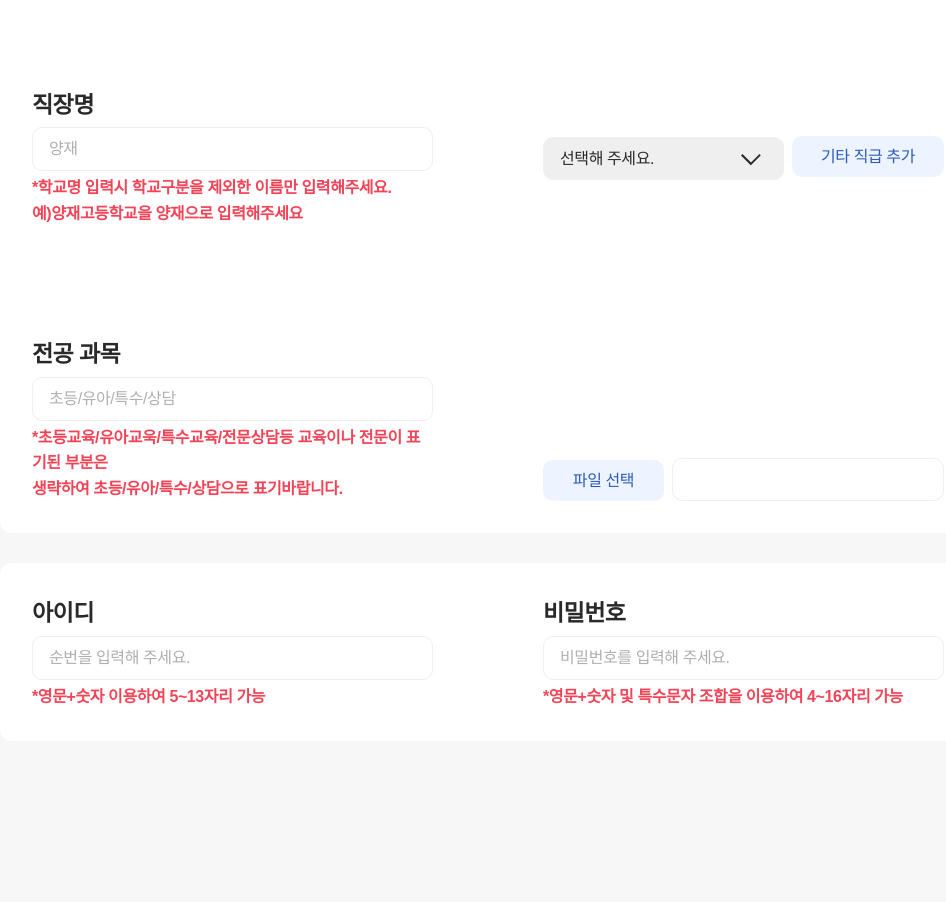
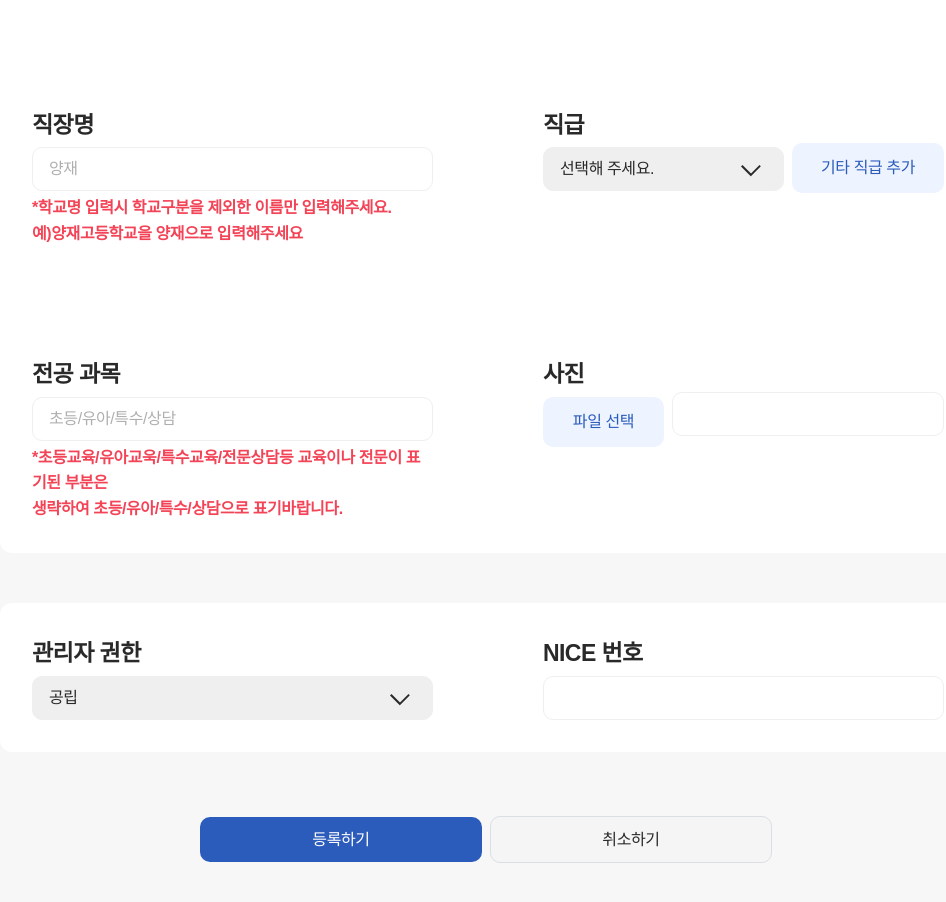
Before and after one commit to puritechlab1155/Gyowon, a plain HTML site: page users-create.html in a window 1280 px wide. Shown: the part 1156-2058 px from the top of the page, without its empty margins (280-1226 px from the left). Before the commit the page ends 1897 px from the top, so only its background shows below. Drawn offline with nearby package versions, Linux system fonts and the light colour scheme; a web font is replaced by a local one.

Commit message:
users-create컨텐츠 작업 및 top버튼 추가

```diff
--- a/users-create.html
+++ b/users-create.html
@@ -223,7 +223,6 @@
         </div>
     </header>
 
-
     <!-- 컨텐츠 영역 -->
     <div id="main-content" class="ml-64 max-lg:ml-52 max-md:ml-0 transition-all duration-300">
         <div class="w-full h-full px-6">
@@ -261,10 +260,10 @@
                             </div>
 
                             <div class="flex gap-20 items-start">
-                                <!-- 이름 -->
+                                <!-- 성명 -->
                                 <div class="flex gap-4 flex items-end">
                                     <div class="name w-full">
-                                        <label class="block sub-title font-bold">이름</label>
+                                        <label class="block sub-title font-bold">성명</label>
                                         <input type="text"
                                             class="max-w-[500px] border border-[#EFEFEF] rounded-[10px] w-full px-4 py-2 mt-1 placeholder-[#AFAFAF]" required>
                                     </div>
@@ -312,7 +311,7 @@
                                     <input type="text"
                                         class="max-w-[500px] border border-[#EFEFEF] rounded-[10px] w-full px-4 py-2 mt-1 placeholder-[#AFAFAF]" required disabled>
                                 </div>
-                                <button class="bg-[#EDF3FF] min-w-[152px] max-h-[50px] text-[#2B5BBB] rounded-[10px] px-4 py-2 mt-7">우편번호 찾기</button>
+                                <button class="bg-[#EDF3FF] min-w-[152px] max-h-[50px] text-[#2B5BBB] rounded-[10px] px-4 py-2 mt-7 hover:bg-[#D3E1FB]">우편번호 찾기</button>
                             </div>
 
                             <!-- 상세 주소 -->
@@ -327,7 +326,7 @@
                   </div>
             </form>
             <!-- 폼2 -->
-            <form class="create-top mt-[30px]">
+            <form class="create-top mt-[50px]">
                 <div class="max-w-[1190px] bg-white p-8 rounded-[12px]">
                     <div class="grid grid-cols-1 md:grid-cols-2 gap-4 md:gap-[30px] lg:gap-[110px]">
 
@@ -372,11 +371,14 @@
                         </div>
 
                         <!-- 직급 -->
-                        <div class="flex items-center gap-2">
+                        <div class="flex items-top gap-2">
+                            <div class="w-full">
+                                <label class="block sub-title font-bold">직급</label>
                                 <select class="border border-[#EFEFEF] rounded-[10px] w-full px-4 py-2 mt-1 appearance-none bg-[url('img/select-arrow.png')] bg-no-repeat bg-[calc(100%-20px)_center] pr-12">
                                     <option>선택해 주세요.</option>
                                 </select>
-                            <button class="bg-[#EDF3FF] text-[#2B5BBB] rounded-[10px] px-4 py-2 min-w-[152px] max-h-[50px]">기타 직급 추가</button>
+                            </div>
+                            <button class="bg-[#EDF3FF] min-w-[152px] max-h-[50px] text-[#2B5BBB] rounded-[10px] px-4 py-2 mt-9 hover:bg-[#D3E1FB]">기타 직급 추가</button>
                         </div>
 
                         <!-- 전공 과목 -->
@@ -387,44 +389,62 @@
                             <p class="text-[#F34457] font-bold mt-1 text-[16px]">*초등교육/유아교욱/특수교육/전문상담등 교육이나 전문이 표기된 부분은 <br>생략하여 초등/유아/특수/상담으로 표기바랍니다.</p>
                         </div>
 
-                        <!-- 사진 업로드 -->
-                        <div class="flex items-end gap-2">
-                            <button class="bg-[#EDF3FF] text-[#2B5BBB] rounded-[10px] px-4 py-2 min-w-[121px] max-h-[50px]">파일 선택</button>
-                            <input type="text" placeholder="" class="border border-[#EFEFEF] rounded-[10px] w-full px-4 py-2 mt-1 placeholder-[#AFAFAF]">
+                        <!-- 사진 -->
+                        <div class="flex gap-2 items-start">
+                            <div class="flex flex-shrink-0 flex-col">
+                                <label class="block sub-title font-bold">사진</label>
+                                <button class="bg-[#EDF3FF] text-[#2B5BBB] rounded-[10px] px-4 py-2 min-w-[121px] min-h-[50px] mt-1 hover:bg-[#D3E1FB]">
+                                    파일 선택
+                                </button>
+                            </div>
+                            <input type="text" class="flex-grow border border-[#EFEFEF] rounded-[10px] px-4 py-2 max-h-[50px] mt-9 placeholder-[#AFAFAF]" required>
                         </div>
 
                     </div>
                 </div>
             </form>
-
             <!-- 폼3 -->
-            <form class="create-top mt-[30px]">
+            <form class="create-top mt-[50px]">
                 <div class="max-w-[1190px] bg-white p-8 rounded-[12px]">
                     <div class="grid grid-cols-1 gap-2 md:gap-[32px]">
 
                         <div class="grid grid-cols-1 md:grid-cols-2 gap-4 md:gap-[30px] lg:gap-[110px]">
-                            <!-- 아이디 -->
-                            <div class="id">
-                                <label class="block sub-title font-bold">아이디</label>
-                                <input type="text" placeholder="순번을 입력해 주세요."
+                            <!-- 관리자 권한 -->
+                            <div>
+                                <label class="block sub-title font-bold">관리자 권한</label>
+                                <select class="border border-[#EFEFEF] rounded-[10px] w-full px-4 py-2 mt-1 appearance-none bg-[url('img/select-arrow.png')] bg-no-repeat bg-[calc(100%-20px)_center] pr-12">
+                                <option>공립</option>
+                                </select>
+                            </div>
+                            <!-- NICE 번호 -->
+                            <div class="pw">
+                                <label class="block sub-title font-bold">NICE 번호</label>
+                                <input type="password" placeholder=""
                                 class="max-w-[500px] border border-[#EFEFEF] rounded-[10px] w-full px-4 py-2 mt-1 placeholder-[#AFAFAF]" required>
-                                <p class="text-[#F34457] font-bold mt-1 text-[16px]">*영문+숫자 이용하여 5~13자리 가능</p>
-                            </div>
-
-                            <!-- 비밀번호 -->
-                            <div class="pw">
-                                <label class="block sub-title font-bold">비밀번호</label>
-                                <input type="password" placeholder="비밀번호를 입력해 주세요."
-                                class="max-w-[500px] border border-[#EFEFEF] rounded-[10px] w-full px-4 py-2 mt-1 placeholder-[#AFAFAF]" required>
-                                <p class="text-[#F34457] font-bold mt-1 text-[16px]">*영문+숫자 및 특수문자 조합을 이용하여 4~16자리 가능</p>
                             </div>
                         </div>
 
                     </div>
                   </div>
             </form>
+            <!-- 버튼 -->
+            <div class="max-w-[1190px] container mt-[64px] mb-[50px]">
+                <div class="w-[576px] flex gap-2 items-center mx-auto">
+                    <button class="min-w-[282px] px-5 py-2.5 text-white bg-[#2B5BBB] rounded-[10px] hover:bg-[#648DDF]">
+                        등록하기
+                    </button>
+                    <button class="min-w-[282px] px-5 py-2.5 bg-[#F5F5F5] rounded-[10px] hover:bg-[#EBEBEB] border border-[#DBDEE3]">
+                        취소하기
+                    </button>
+                </div>
+            </div>
 
         </div>
+
+        <!-- TOP버튼 -->
+        <button class="font-bold fixed bottom-5 right-5 bg-[#FEFEFE] border-[#EFEFEF] text-[#2B5BBB] p-4 rounded-lg shadow-lg hover:bg-[#EDF3FF] transition-all">
+            TOP
+        </button>
     </div>
 
 </body>
```
Also changed, not shown: sample.html (+5 -0 lines). Lines whose indentation alone changed are shown as unchanged.
